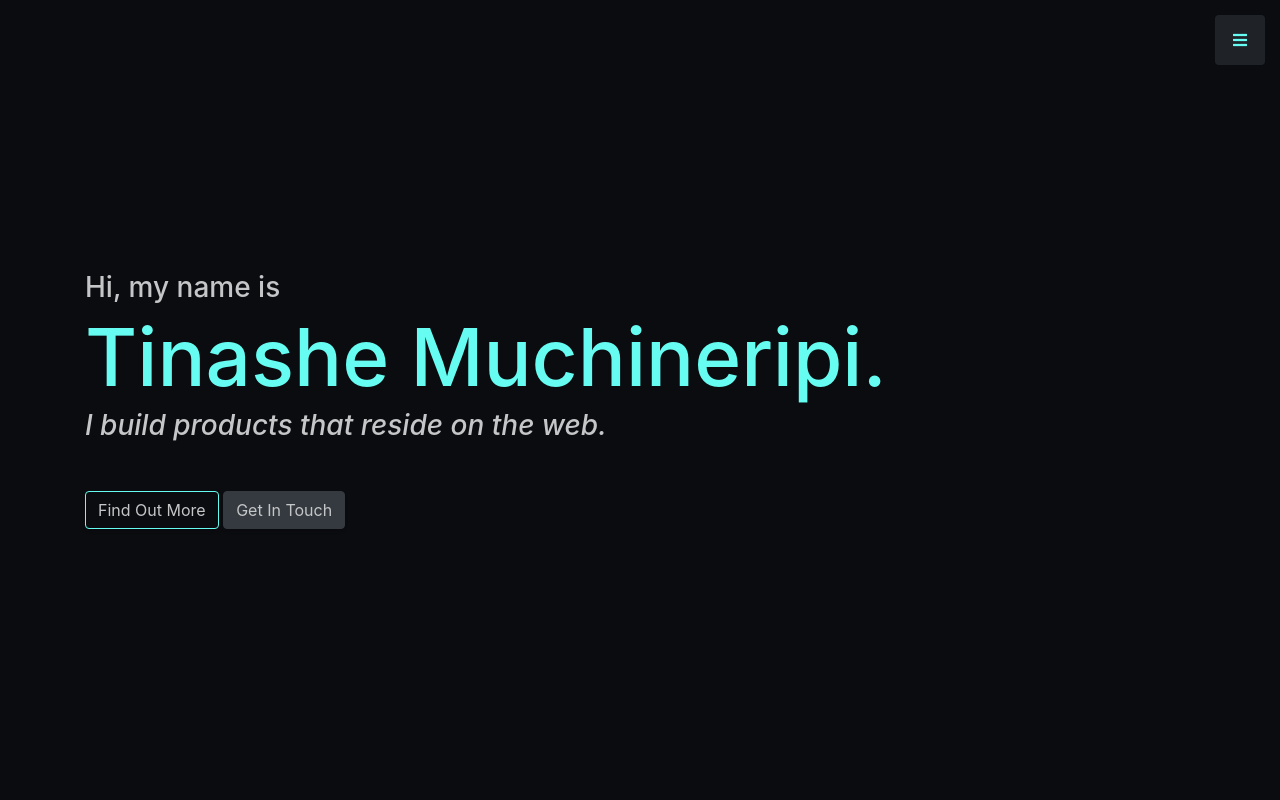
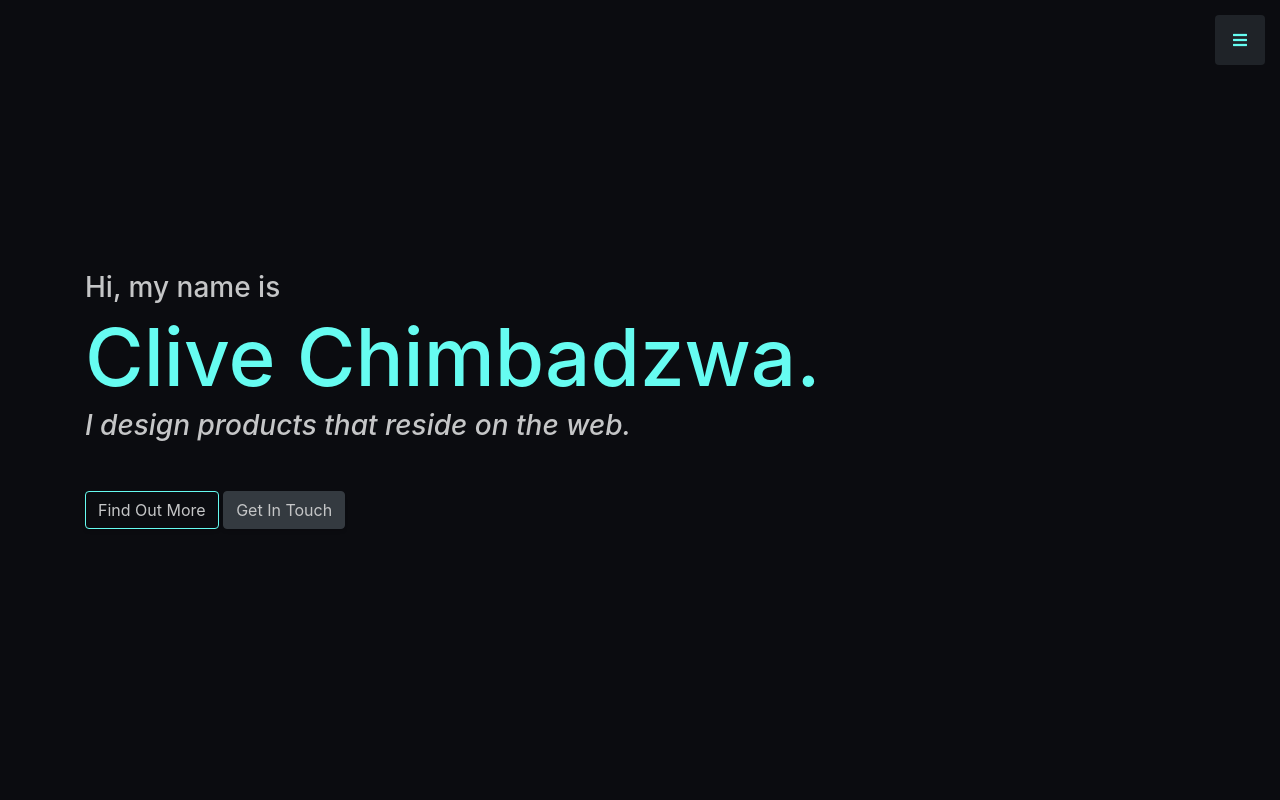
Before and after one commit to CliveChimba/portfolio, a website with bundled scripts: page index.html in a window 1280 px wide. Shown: the top 800 px of the page. Built offline with nearby package versions, Linux system fonts and the light colour scheme.

Commit message:
Update index.html

```diff
--- a/index.html
+++ b/index.html
@@ -8,7 +8,7 @@
   <meta name="description" content="">
   <meta name="author" content="">
 
-  <title>TinasheMuchineripi portfolio</title>
+  <title>Clive Chimbadzwa portfolio</title>
 
   <!-- Bootstrap Core CSS -->
   <link href="vendor/bootstrap/css/bootstrap.css" rel="stylesheet">
@@ -56,9 +56,9 @@
   <header class="masthead d-flex">
     <div class="container text-left my-auto">
       <h3 class="mb-1">Hi, my name is</h3>
-      <h1 class="mb-1">Tinashe Muchineripi.</h1>
+      <h1 class="mb-1">Clive Chimbadzwa.</h1>
       <h3 class="mb-5">
-        <em>I build products that reside on the web.</em>
+        <em>I design products that reside on the web.</em>
       </h3>
       <a class="btn btn-primary btn-xl js-scroll-trigger" href="#about">Find Out More</a>
       <a class="btn btn-dark btn-xl js-scroll-trigger" href="#contact">Get In Touch</a>
```
